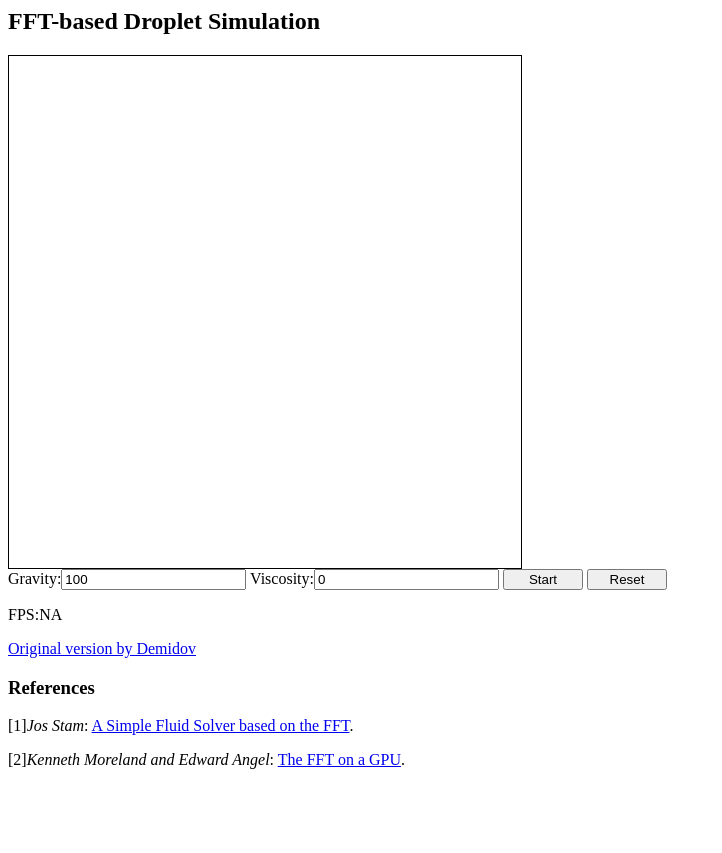
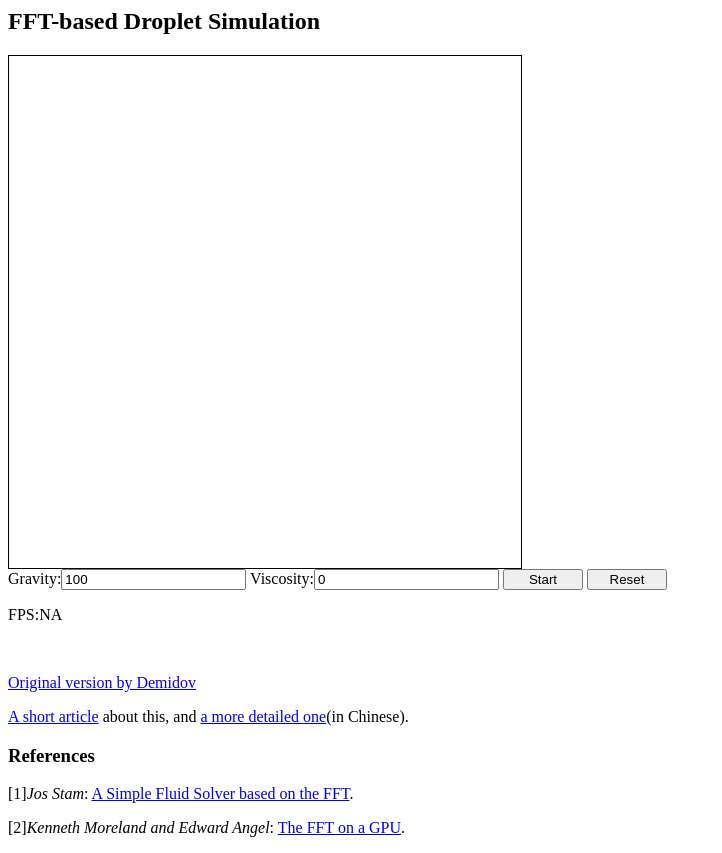
Before and after one commit to wildabc/wildabc.github.com, a plain HTML site: page WebGL/FFTDroplet.html in a window 1280 px wide. Shown: the whole page, without its empty margins (0-722 px from the left). Before the commit the page ends 800 px from the top, so only its background shows below. Drawn offline with Linux system fonts and the light colour scheme.

Commit message:
Add links to my blogs

```diff
--- a/WebGL/FFTDroplet.html
+++ b/WebGL/FFTDroplet.html
@@ -614,7 +614,9 @@ function setViscosity(){
 	<button id ="toggle" onclick="toggleAnimation()">Start</button>
 	<button id ="reset" onclick="reset()">Reset</button>
 	<p id="fps">FPS:NA</p>
+	<br/>
 	<p><a href="http://www.ibiblio.org/e-notes/webgl/gpu/droplet.htm">Original version by Demidov</a></p>
+	<p><a href="https://wildabc.wordpress.com/2012/12/02/webgl-demo-fft-based-droplet-simulation/">A short article</a> about this, and <a href="http://www.cnblogs.com/wildabc/archive/2012/04/30/FFTDroplet.html">a more detailed one</a>(in Chinese).</p>
 	<h3>References</h3>
 	<p>[1]<i>Jos Stam</i>: <a href="http://www.dgp.toronto.edu/people/stam/reality/Research/pub.html">A Simple Fluid Solver based on the FFT</a>.</p>
 	<p>[2]<i>Kenneth Moreland and Edward Angel</i>: <a href="http://www.sandia.gov/~kmorel/documents/fftgpu">The FFT on a GPU</a>.</p>
```
Also changed, not shown: WebGL/FLIP.html (+2 -0 lines).
